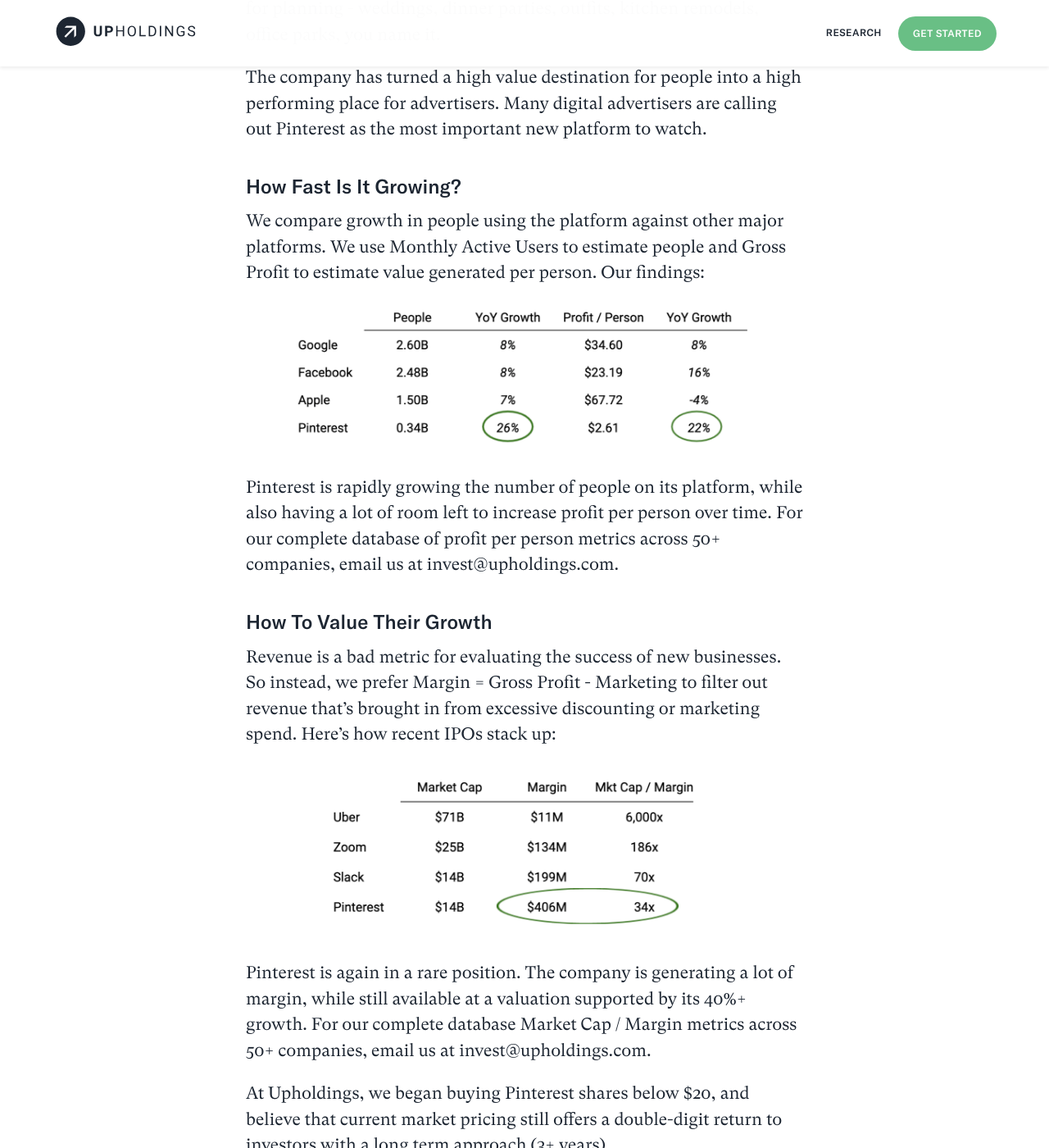
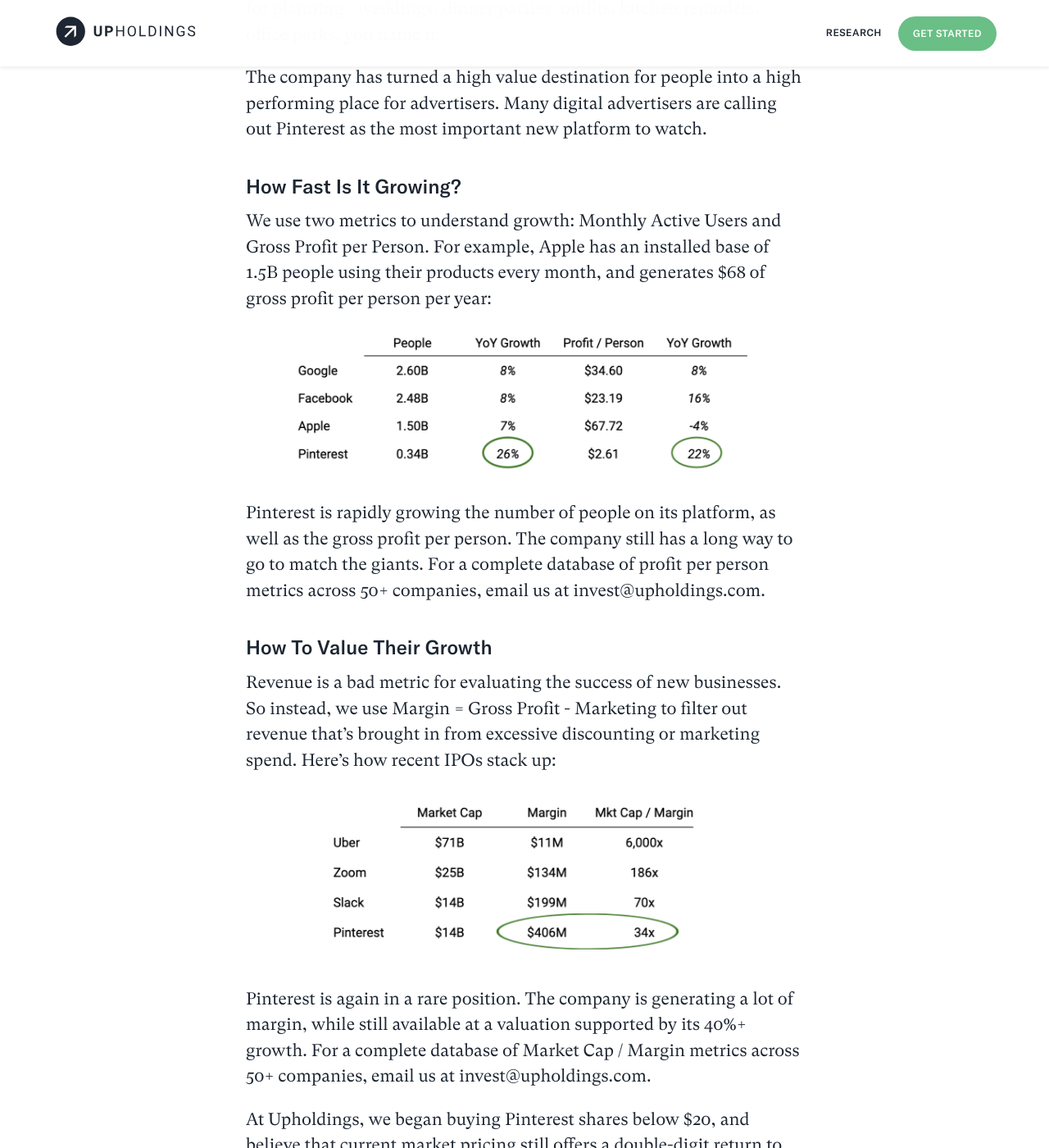
Before and after one commit to willanderson/Upholdings, a Jekyll site: the page built from _posts/2020-02-13-pinterest-a-rare-bargain.markdown, in a window 1280 px wide and 1400 px high, scrolled down 1125 px. Shown: the whole window at 82% size. Built offline with Jekyll 4.4.1, drawn with Linux system fonts in a browser that asks for light colours; nearby versions of some CDN libraries; some web fonts are replaced; comment, search, counter and statistics services are not loaded; some of the changed text lies outside the part shown.

Commit message:
Updated Pinterest A Rare Bargain

```diff
--- a/_posts/2020-02-13-pinterest-a-rare-bargain.markdown
+++ b/_posts/2020-02-13-pinterest-a-rare-bargain.markdown
@@ -20,24 +20,24 @@
 
 ## How Fast Is It Growing?
 
-We compare growth in people using the platform against other major platforms. We use Monthly Active Users to estimate people and Gross Profit to estimate value generated per person. Our findings:
+We use two metrics to understand growth: Monthly Active Users and Gross Profit per Person. For example, Apple has an installed base of 1.5B people using their products every month, and generates $68 of gross profit per person per year:
 
 ![first numbers.png](/uploads/first%20numbers.png)
 
-Pinterest is rapidly growing the number of people on its platform, while also having a lot of room left to increase profit per person over time. For our complete database of profit per person metrics across 50+ companies, email us at invest@upholdings.com.
+Pinterest is rapidly growing the number of people on its platform, as well as the gross profit per person. The company still has a long way to go to match the giants. For a complete database of profit per person metrics across 50+ companies, email us at invest@upholdings.com.
 
 ## How To Value Their Growth
 
-Revenue is a bad metric for evaluating the success of new businesses. So instead, we prefer Margin = Gross Profit - Marketing to filter out revenue that’s brought in from excessive discounting or marketing spend. Here’s how recent IPOs stack up:
+Revenue is a bad metric for evaluating the success of new businesses. So instead, we use Margin = Gross Profit - Marketing to filter out revenue that’s brought in from excessive discounting or marketing spend. Here’s how recent IPOs stack up:
 
 ![second numbers.png](/uploads/second%20numbers.png)
 
-Pinterest is again in a rare position. The company is generating a lot of margin, while still available at a valuation supported by its 40%+ growth. For our complete database Market Cap / Margin metrics across 50+ companies, email us at invest@upholdings.com.
+Pinterest is again in a rare position. The company is generating a lot of margin, while still available at a valuation supported by its 40%+ growth. For a complete database of Market Cap / Margin metrics across 50+ companies, email us at invest@upholdings.com.
 
 At Upholdings, we began buying Pinterest shares below $20, and believe that current market pricing still offers a double-digit return to investors with a long term approach (3+ years).
 
 ## About Upholdings
 
-Upholdings is built for the next generation of investors. We manage a concentrated portfolio of the best public and private growth companies profitably reshaping big industries.
+Upholdings is built for the next generation of investors. We manage a concentrated portfolio of the best public and private growth companies and transparently share our research along the way.
 
 *Credits: Pubilc Filings, SimilarWeb, SensorTower*
```
